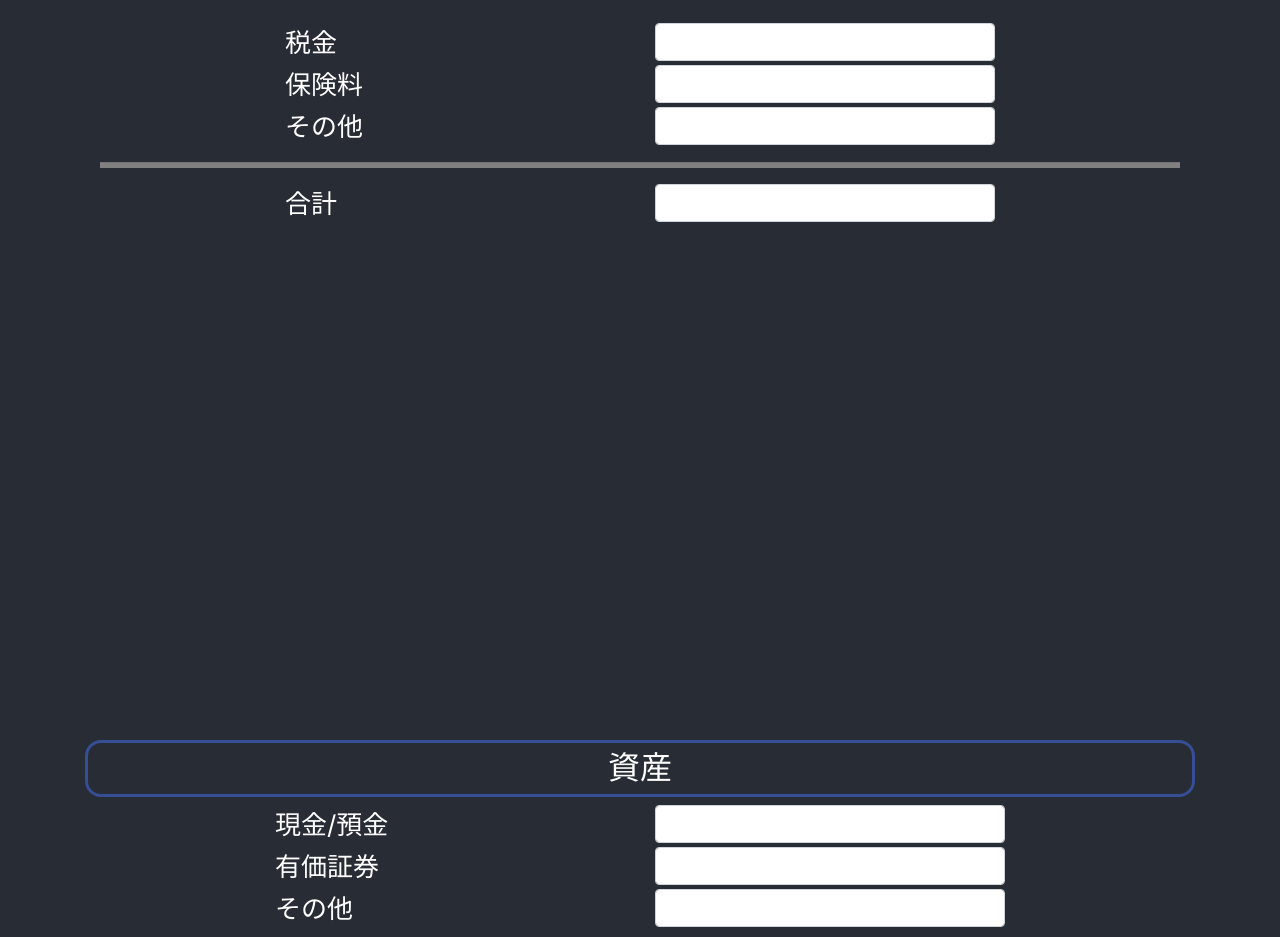
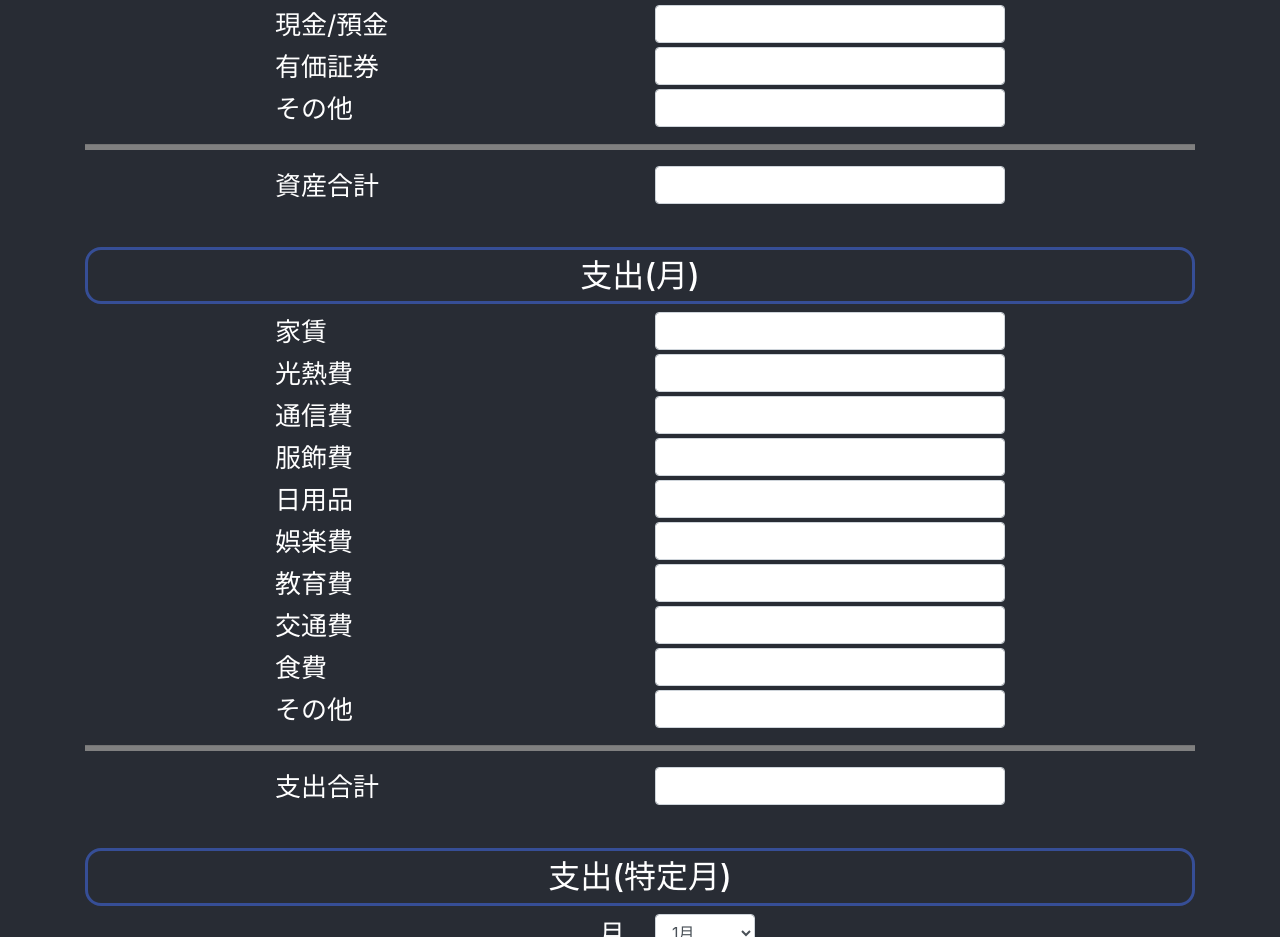
Before and after one commit to shuuujiii/no-job-simulator, a React (Create React App) app: page / in a window 1280 px wide. Shown: the part 195-1132 px from the top of the page. Built offline with nearby package versions, Linux system fonts and the light colour scheme.

Commit message:
add paymentYear in simulator

```diff
--- a/src/components/PaymentsYear.js
+++ b/src/components/PaymentsYear.js
@@ -127,8 +127,7 @@ class PaymentsYear extends React.Component {
 
         return (
             <div>
-                <div className="App-body">
-                    <Container>
+                <h2 className="h2-title">支出(特定月)</h2>
                 <Form>
                     <Form.Group controlId="ControlSelectMonth">
                         <Row>
@@ -171,9 +170,6 @@ class PaymentsYear extends React.Component {
                     handleChange={this.handleChangeInputPayment.bind(this)}
                     handleOnBlur={() => { return; }}
                     value={this.state.infoList[this.state.selected].total.display} />
-
-                    </Container>
-                </div>
             </div>
         )
     }
--- a/src/simulator.js
+++ b/src/simulator.js
@@ -53,7 +53,6 @@ class Simulator extends Component {
                 <Header title={"無職シミュレーター"} />
                 <div className="App-body">
                     <Container>
-                        <PaymentsYear />
                         <Assets
                             // info={this.state.info}
                             updateAsset={(value) => this.updateAsset(value)} />
@@ -61,6 +60,8 @@ class Simulator extends Component {
                         <PaymentsMonth
                             info={this.state.info}
                             updatePayment={(value) => this.updatePayment(value)} />
+                        <br />
+                        <PaymentsYear />
                     </Container>
                     <br />
                     <Button variant="primary" type="button" onClick={this.show.bind(this)}>計算</Button>
```
Lines whose indentation alone changed are shown as unchanged.
